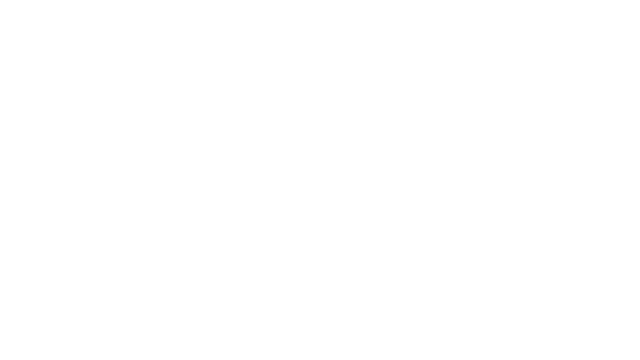
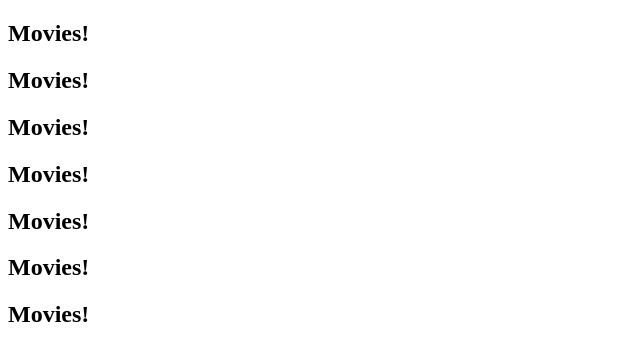
Before and after one commit to urielMart27/movies_frontend, a React (Create React App) app: page / in a window 1280 px wide. Shown: the top 360 px of the page, without its empty margins (0-640 px from the left). Built offline with nearby package versions, Linux system fonts and the light colour scheme.

Commit message:
Rendered header in App

```diff
--- a/src/App.jsx
+++ b/src/App.jsx
@@ -1,9 +1,16 @@
-import './App.css';
+import "./App.css";
+import Header from "./components/Header/Header";
 
 function App() {
   return (
     <div className="App">
-
+      <Header />
+      <Header />
+      <Header />
+      <Header />
+      <Header />
+      <Header />
+      <Header />
     </div>
   );
 }
```
